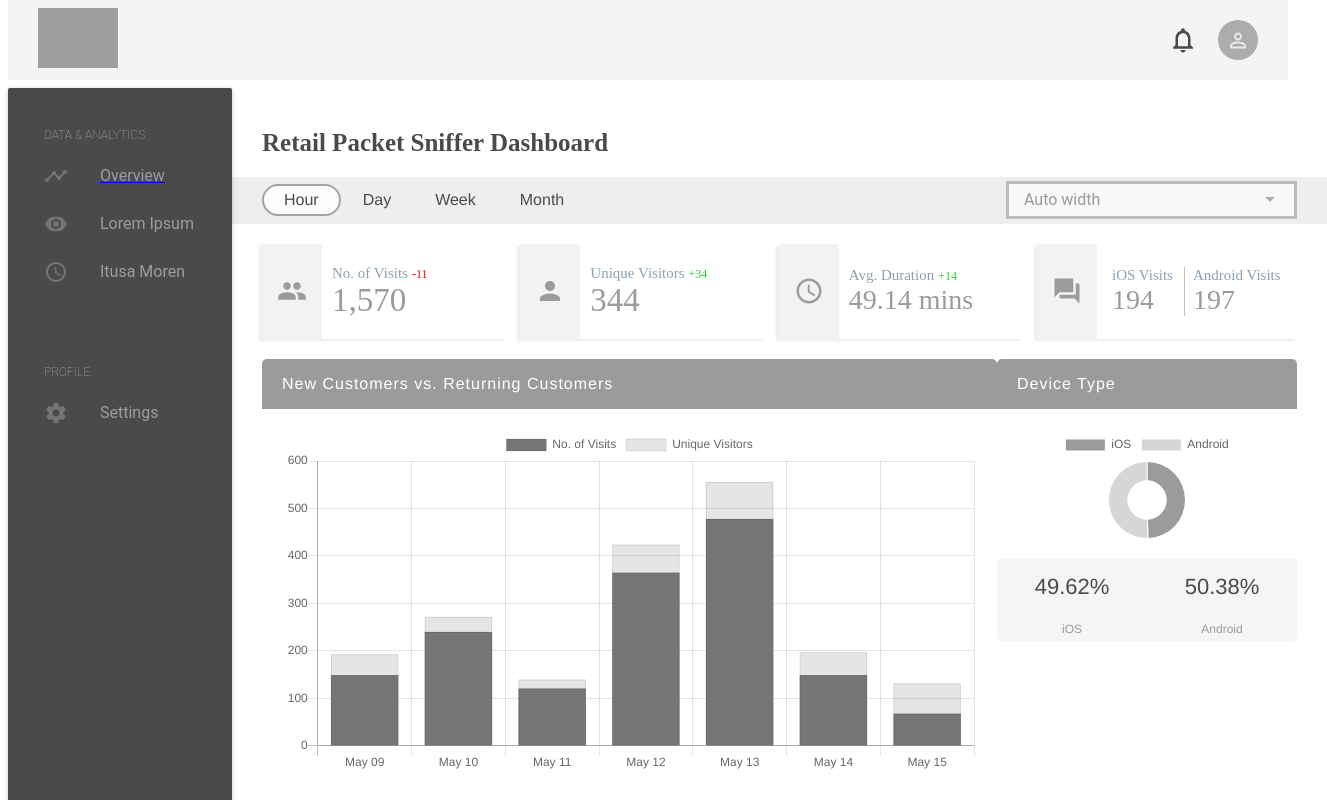
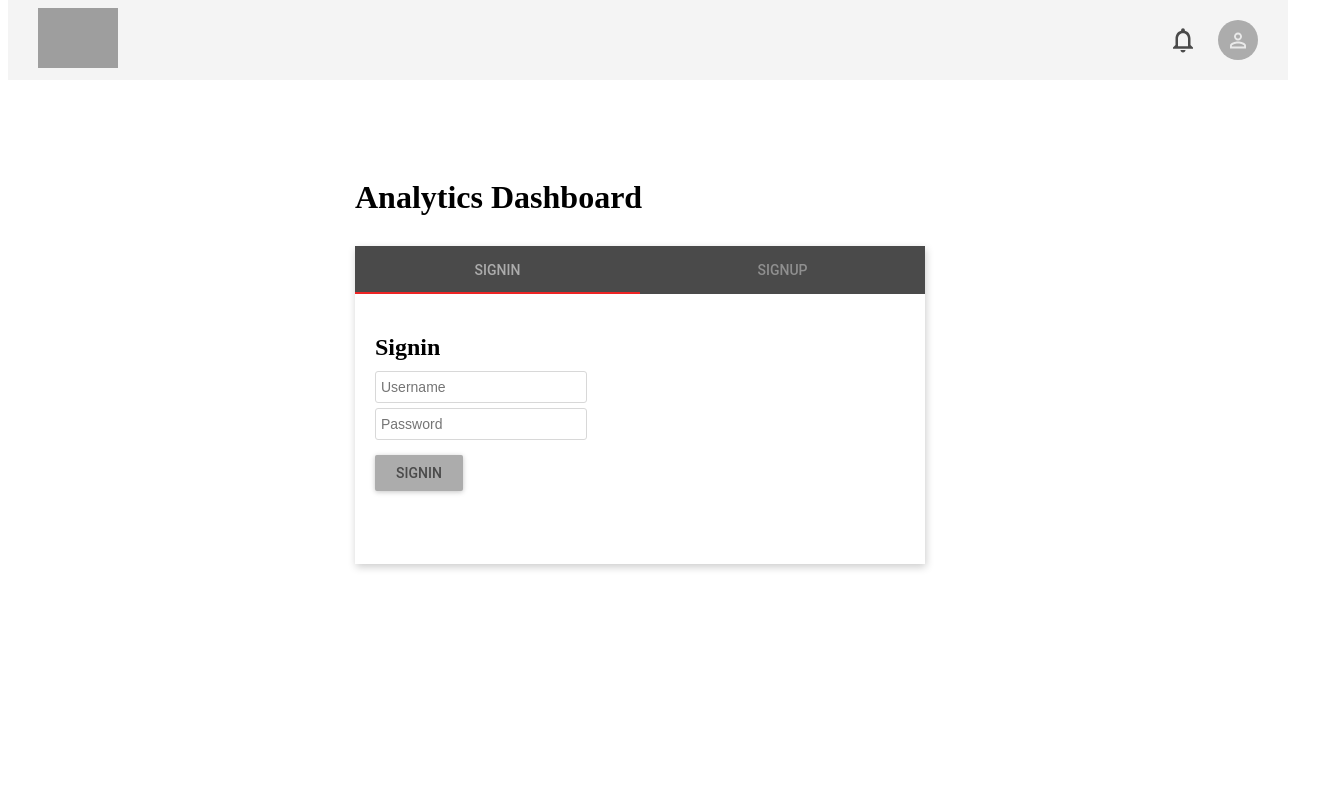
Before and after one commit to derek-young/analytics_dashboard, a React app: page /#/auth in a window 1280 px wide. Before the commit this address led to /#/overview. Shown: the top 800 px of the page, 1327 px wide, since content can reach past the window. Built offline with nearby package versions, Linux system fonts and the light colour scheme; grey boxes are pictures that could not be loaded; the HTML template or start-up script is replaced by a standard one; what react-tap-event-plugin would draw is missing.

Commit message:
Authorization component

```diff
--- a/client/src/components/App.jsx
+++ b/client/src/components/App.jsx
@@ -5,28 +5,29 @@ import {
   Route,
   Switch
 } from 'react-router-dom';
+import { connect } from 'react-redux';
 
 import appStyles from './appStyles.css';
 
 import Header from './Header/Header';
 import Nav from './Nav/Nav';
+import Authorization from './Auth/Auth';
 import PrivateRoute from './Auth/PrivateRoute';
 import Overview from './Overview/Overview';
 
-const App = () => (
+const App = ({ auth }) => (
   <Router>
     <div>
       <Header />
       <div className={appStyles.body}>
-        <Nav />
-        <div className={appStyles.content}>
+        {auth.isAuthenticated && <Nav />}
         <Switch>
+          <Route path="/auth" component={Authorization} />
           <PrivateRoute
             exact path="/overview"
             component={Overview}
-              isAuthenticated={true}
+            isAuthenticated={auth.isAuthenticated}
           />
-            {/* <Route path="/auth" component={Authorization} /> */}
 
           {/* Catch all - redirect to /overview */}
           <Route render={props => (
@@ -37,9 +38,11 @@ const App = () => (
           )} />
         </Switch>
       </div>
-      </div>
+
     </div>
   </Router>
 );
 
-export default App;
+export default connect((store) => ({
+  auth: store.auth
+}))(App);
--- a/client/src/components/Auth/Auth.jsx
+++ b/client/src/components/Auth/Auth.jsx
@@ -1,37 +1,57 @@
 import React from 'react';
 import { Route, Link } from 'react-router-dom';
+import { Tabs, Tab } from 'material-ui/Tabs';
 
 import authStyles from './authStyles.css';
 
 import Signin from './Signin';
 import Signup from './Signup';
 
-const Authorization = () => (
+const styles = {
+  headline: {
+    fontSize: 24,
+    paddingTop: 16,
+    marginBottom: 12,
+    fontWeight: 400,
+  },
+};
+
+class Authorization extends React.Component {
+  constructor(props) {
+    super(props);
+    this.state = {
+      value: 'signin',
+    };
+  }
+
+  render() {
+    return (
       <div className={authStyles.authBody}>
         <div className={authStyles.authContainer}>
           <div className={authStyles.authHeader}>
-        <h1>Travel Planner</h1>
+            <h1>Analytics Dashboard</h1>
           </div>
           <div className={authStyles.authContent}>
-        <Route
-          path="/auth/signin"
-          component={Signin}
-        />
-        <Route
-          path="/auth/signup"
-          component={Signup}
-        />
-      </div>
-      <div className={authStyles.authNav}>
-        <Link to="/auth/signin">
-          <button>Signin</button>
-        </Link>
-        <Link to="/auth/signup">
-          <button>Signup</button>
-        </Link>
+            <Tabs
+              value={this.state.value}
+              onChange={this.handleChange.bind(this)}
+            >
+              <Tab label="Signin" value="signin">
+                <Signin />
+              </Tab>
+              <Tab label="Signup" value="signup">
+                <Signup />
+              </Tab>
+            </Tabs>
           </div>
         </div>
       </div>
     );
+  }
+
+  handleChange(value) {
+    this.setState({ value });
+  }
+}
 
 export default Authorization;
--- a/client/src/components/Auth/Signin.jsx
+++ b/client/src/components/Auth/Signin.jsx
@@ -1,8 +1,10 @@
 import React from 'react';
 import { connect } from 'react-redux';
+import RaisedButton from 'material-ui/RaisedButton';
 
 import { signinSignup } from '../../redux/actions';
 import authStyles from './authStyles.css';
+import buttonStyle from './buttonStyle';
 
 const Signin = ({ error, history }) => (
   <div className={authStyles.signin}>
@@ -14,7 +16,9 @@ const Signin = ({ error, history }) => (
       <div>
         <input type="password" name="password" placeholder="Password" required />
       </div>
-      <button type="submit" className="btn">Signin</button>
+      <div className={authStyles.button}>
+        <RaisedButton type="submit" label="Signin" {...buttonStyle} />
+      </div>
     </form>
     <div className={authStyles['error-text']}>{error}</div>
   </div>
@@ -28,7 +32,7 @@ function handleSignin(history, e) {
   return signinSignup('get', { username, password })
     .then(success => {
       if (success) {
-        return history.push('/planner');
+        return history.push('/overview');
       }
     });
 }
--- a/client/src/components/Auth/Signup.jsx
+++ b/client/src/components/Auth/Signup.jsx
@@ -1,8 +1,10 @@
 import React from 'react';
 import { connect } from 'react-redux';
+import RaisedButton from 'material-ui/RaisedButton';
 
 import { signinSignup, signinError } from '../../redux/actions';
 import authStyles from './authStyles.css';
+import buttonStyle from './buttonStyle';
 
 const Signup = ({ error, history }) => (
   <div className={authStyles.signup}>
@@ -17,7 +19,9 @@ const Signup = ({ error, history }) => (
       <div>
         <input type="password" name="confirm_password" placeholder="Confirm Password" required />
       </div>
-      <button type="submit" className="btn">Signup</button>
+      <div className={authStyles.button}>
+        <RaisedButton type="submit" label="Signup" {...buttonStyle} />
+      </div>
     </form>
     <div className={authStyles['error-text']}>{error}</div>
   </div>
@@ -36,7 +40,7 @@ export function handleSignup(history, e) {
   return signinSignup('post', { username, password })
     .then(success => {
       if (success) {
-        return history.push('/planner');
+        return history.push('/overview');
       }
     });
 }
--- a/client/src/components/Auth/authStyles.css
+++ b/client/src/components/Auth/authStyles.css
@@ -11,16 +11,15 @@
 .authContent {
   background: white;
   box-shadow: 1px 3px 8px rgba(0, 0, 0, 0.2);
-  padding: 10px;
 }
 
 .authBody {
   padding-top: 40px;
+  width: 100%;
 }
 
-.authNav button {
-  font-size: 12px;
-  width: 70px;
+.button button:hover {
+  opacity: 0.8;
 }
 
 .error-text {
@@ -35,7 +34,7 @@
 }
 
 .signin h2, .signup h2 {
-  margin-top: 0;
+  margin-bottom: 10px;
 }
 
 .signin input, .signup input {
--- /dev/null
+++ b/client/src/components/Auth/buttonStyle.js
@@ -0,0 +1,8 @@
+module.exports = {
+  style: {
+    marginTop: 10
+  },
+  labelStyle: {
+    color: '#4a4a4a'
+  }
+};
--- a/client/src/components/Overview/Analytics/Charts/ChartsView.jsx
+++ b/client/src/components/Overview/Analytics/Charts/ChartsView.jsx
@@ -1,7 +1,7 @@
 import React from 'react';
 import { connect } from 'react-redux';
 
-import { Data, DataSet } from './charts';
+import { Data, DataSet } from './chartHelpers';
 import chartStyles from './chartStyles.css';
 
 import LargeChart from './LargeChart';
--- a/client/src/components/Overview/Overview.jsx
+++ b/client/src/components/Overview/Overview.jsx
@@ -1,5 +1,6 @@
 import React from 'react';
 
+import appStyles from '../appStyles.css';
 import overviewStyles from './overviewStyles.css';
 
 import Controls from './Analytics/Controls/Controls';
@@ -7,7 +8,7 @@ import AnalyticsView from './Analytics/AnalyticsView/AnalyticsView';
 import ChartsView from './Analytics/Charts/ChartsView';
 
 const Overview = () => (
-  <div className={overviewStyles.main}>
+  <div className={appStyles.content + ' ' + overviewStyles.main}>
     <h2 className={overviewStyles.header}>
       Retail Packet Sniffer Dashboard
     </h2>
--- a/client/src/components/Overview/overviewStyles.css
+++ b/client/src/components/Overview/overviewStyles.css
@@ -1,8 +1,3 @@
-.main {
-  width: 100%;
-  padding: 20px 0;
-}
-
 .main > * {
   margin-bottom: 20px;
   padding: 0 30px;
--- a/client/src/components/appStyles.css
+++ b/client/src/components/appStyles.css
@@ -5,5 +5,5 @@
 
 .content {
   width: 100%;
-  padding-left: 224px;
+  padding: 20px 0 20px 224px;
 }
--- a/client/src/customTheme.js
+++ b/client/src/customTheme.js
@@ -16,15 +16,15 @@ exports.default = {
   fontFamily: 'Roboto, sans-serif',
   borderRadius: 2,
   palette: {
-    primary1Color: '#ee2424',
+    primary1Color: '#4a4a4a',
     primary2Color: '#ee2424',
     primary3Color: _colors.grey600,
     accent1Color: '#ee2424',
     accent2Color: '#ee2424',
-    accent3Color: '#ee2424',
+    accent3Color: '#4a4a4a',
     textColor: '#9b9b9b',
     secondaryTextColor: (0, _colorManipulator.fade)(_colors.fullWhite, 0.7),
-    alternateTextColor: '#303030',
+    alternateTextColor: '#acacac',
     canvasColor: '#e9e9e9',
     borderColor: (0, _colorManipulator.fade)(_colors.fullBlack, 0.3),
     disabledColor: (0, _colorManipulator.fade)(_colors.fullWhite, 0.3),
```
Also changed, not shown: client/src/components/Overview/Analytics/Charts/chartHelpers.js (renamed from client/src/components/Overview/Analytics/Charts/charts.js), 2 other files (tests, documents, lock files or other folders). Lines whose indentation alone changed are shown as unchanged.
